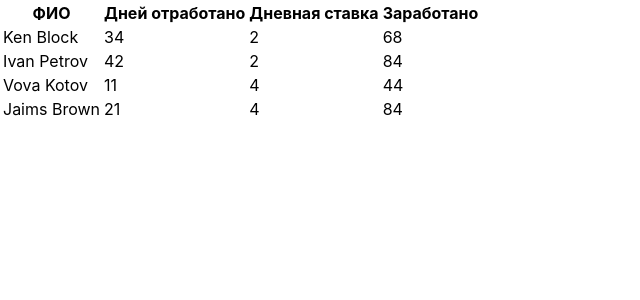
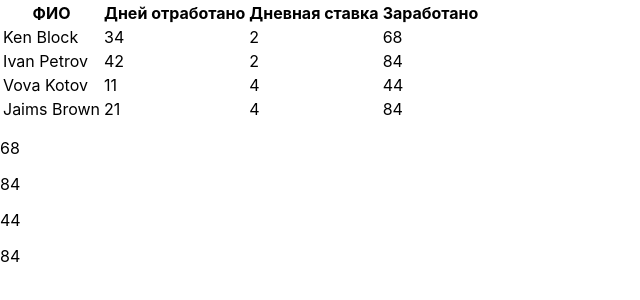
Before and after one commit to aprricod/react_homework4, a React (Create React App) app: page / in a window 1280 px wide. Shown: the top 300 px of the page, without its empty margins (0-640 px from the left). Built offline with nearby package versions, Linux system fonts and the light colour scheme.

Commit message:
промежуточный итог рабочий

```diff
--- a/src/comps/TableWorker.js
+++ b/src/comps/TableWorker.js
@@ -26,6 +26,13 @@ export default class TableWorker extends React.PureComponent {
             ))}
           </tbody>
         </table>
+        <div>
+          {this.props.workers.map((worker, index) => (
+            <p key={worker.name + index}>
+              {worker.daySalary * worker.daysCount}
+            </p>
+          ))}
+        </div>
       </React.Fragment>
     );
   }
```
